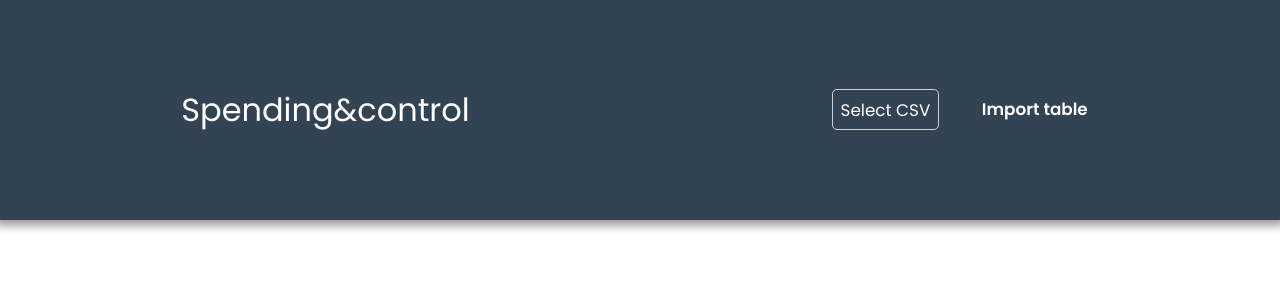
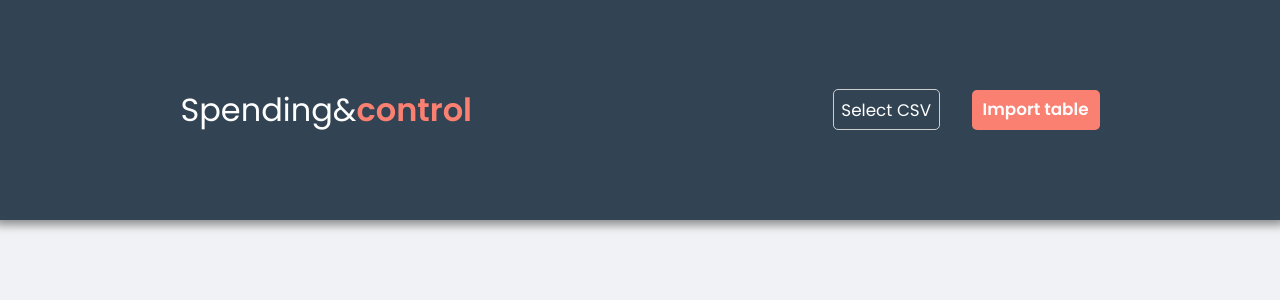
Before and after one commit to Abiscula/web_debts_front-end, a React (Create React App) app: page / in a window 1280 px wide. Shown: the top 300 px of the page. Built offline with nearby package versions, Linux system fonts and the light colour scheme.

Commit message:
Criado novas variáveis CSS

```diff
--- a/src/theme.css
+++ b/src/theme.css
@@ -1,5 +1,11 @@
 :root {
+    --background: #F0F2F5;
     --header-white: #fefefe;
     --header-background: #324353;
+    --color-salmon: salmon;
+    --color-salmon-rows: rgba(250, 128, 114, 0.329);
 
+
+    --font-normal: 400;
+    --font-bold: 600;
 }
```
